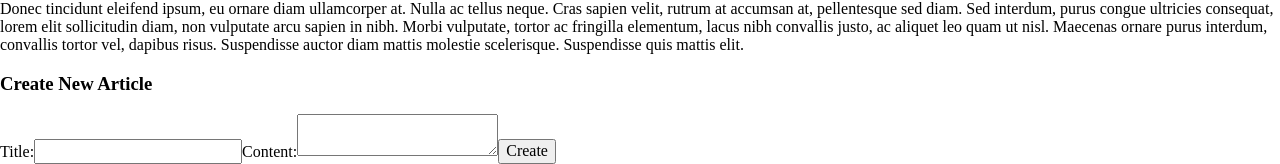
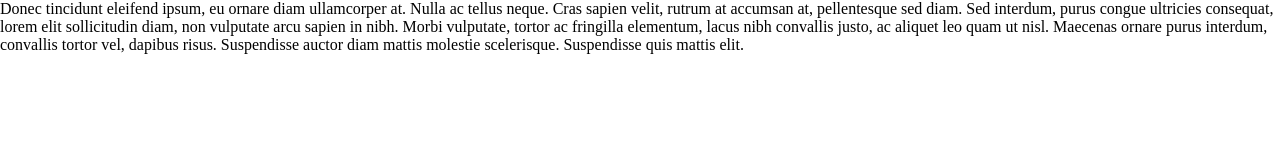
Before and after one commit to JacquesBegin/rocGames, an Angular app in the folder roc-games/: page / in a window 1280 px wide. Shown: the part 3733-3897 px from the top of the page. After the commit the page ends 3804 px from the top, so only its background shows below. Built offline with nearby package versions, Linux system fonts and the light colour scheme.

Commit message:
Removes create article component.

```diff
--- a/roc-games/src/app/components/articles/article/article.component.html
+++ b/roc-games/src/app/components/articles/article/article.component.html
@@ -16,4 +16,3 @@
     <p>Donec tincidunt eleifend ipsum, eu ornare diam ullamcorper at. Nulla ac tellus neque. Cras sapien velit, rutrum at accumsan at, pellentesque sed diam. Sed interdum, purus congue ultricies consequat, lorem elit sollicitudin diam, non vulputate arcu sapien in nibh. Morbi vulputate, tortor ac fringilla elementum, lacus nibh convallis justo, ac aliquet leo quam ut nisl. Maecenas ornare purus interdum, convallis tortor vel, dapibus risus. Suspendisse auctor diam mattis molestie scelerisque. Suspendisse quis mattis elit.</p>
   </div>
 </article>
-<app-create-article></app-create-article>
```
